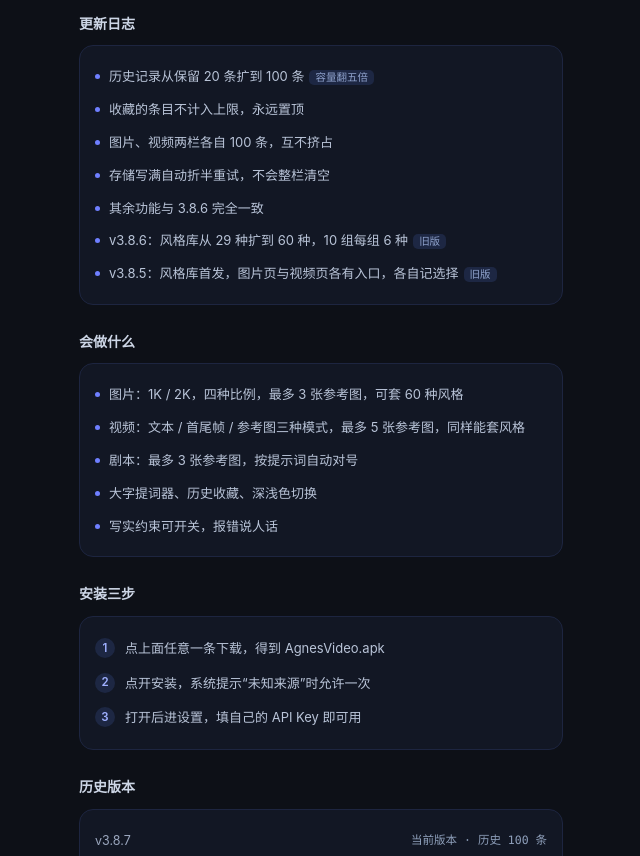
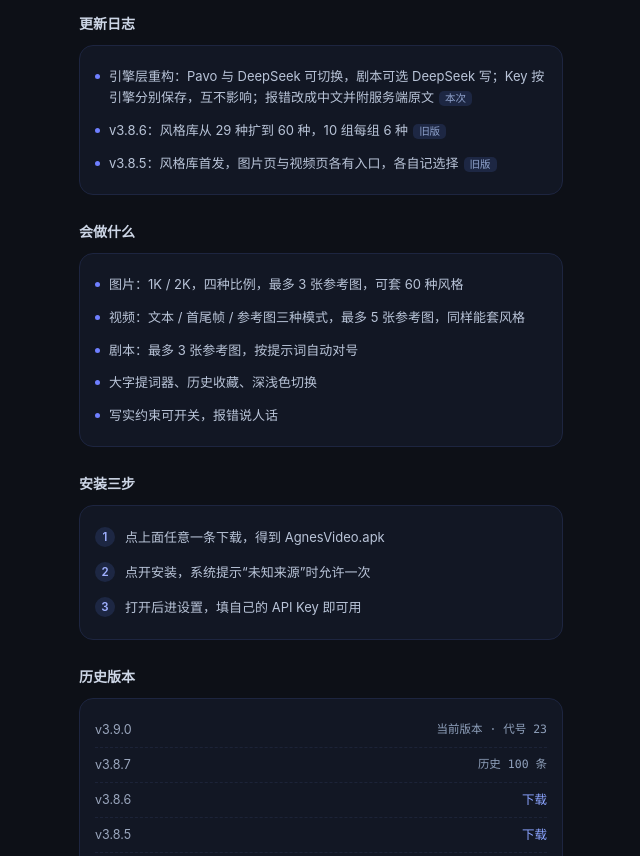
Before and after one commit to lzm-Python/agnes-update, a plain HTML site: page index.html in a window 1280 px wide. Shown: the part 920-1776 px from the top of the page, without its empty margins (319-959 px from the left). Drawn offline with Linux system fonts and the light colour scheme.

Commit message:
download page -> 3.9.0

```diff
--- a/index.html
+++ b/index.html
@@ -57,7 +57,7 @@ h2{font-size:14px;color:#cdd6e6;margin:26px 0 10px;font-weight:600}
     <div>
       <h1>Agnes 工作台</h1>
       <div class="sub">图片 · 视频 · 剧本 · 直连 API</div>
-      <div class="badge">v3.8.7 · 历史记录 100 条</div>
+      <div class="badge">v3.9.0 · 代号 23</div>
     </div>
   </div>
 
@@ -89,11 +89,7 @@ h2{font-size:14px;color:#cdd6e6;margin:26px 0 10px;font-weight:600}
 
   <h2>更新日志</h2>
   <div class="card">
-    <div class="li"><i></i><span>历史记录从保留 20 条扩到 100 条<span class="tag">容量翻五倍</span></span></div>
-    <div class="li"><i></i><span>收藏的条目不计入上限，永远置顶</span></div>
-    <div class="li"><i></i><span>图片、视频两栏各自 100 条，互不挤占</span></div>
-    <div class="li"><i></i><span>存储写满自动折半重试，不会整栏清空</span></div>
-    <div class="li"><i></i><span>其余功能与 3.8.6 完全一致</span></div>
+    <div class="li"><i></i><span>引擎层重构：Pavo 与 DeepSeek 可切换，剧本可选 DeepSeek 写；Key 按引擎分别保存，互不影响；报错改成中文并附服务端原文<span class="tag">本次</span></span></div>
     <div class="li"><i></i><span>v3.8.6：风格库从 29 种扩到 60 种，10 组每组 6 种<span class="tag">旧版</span></span></div>
     <div class="li"><i></i><span>v3.8.5：风格库首发，图片页与视频页各有入口，各自记选择<span class="tag">旧版</span></span></div>
   </div>
@@ -116,7 +112,8 @@ h2{font-size:14px;color:#cdd6e6;margin:26px 0 10px;font-weight:600}
 
   <h2>历史版本</h2>
   <div class="card">
-    <div class="ver"><span>v3.8.7</span><span class="mono">当前版本 · 历史 100 条</span></div>
+    <div class="ver"><span>v3.9.0</span><span class="mono">当前版本 · 代号 23</span></div>
+    <div class="ver"><span>v3.8.7</span><span class="mono">历史 100 条</span></div>
     <div class="ver"><span>v3.8.6</span><a href="https://github.com/lzm-Python/agnes-update/releases/tag/v3.8.6">下载</a></div>
     <div class="ver"><span>v3.8.5</span><a href="https://github.com/lzm-Python/agnes-update/releases/tag/v3.8.5">下载</a></div>
     <div class="ver"><span>v3.8.0</span><a href="https://github.com/lzm-Python/agnes-update/releases/tag/v3.8.0">下载</a></div>
@@ -159,7 +156,7 @@ h2{font-size:14px;color:#cdd6e6;margin:26px 0 10px;font-weight:600}
   <h2>文件信息</h2>
   <div class="card">
     <div class="ver"><span>包名</span><span class="mono">com.agnes.video</span></div>
-    <div class="ver"><span>版本代号</span><span class="mono">22</span></div>
+    <div class="ver"><span>版本代号</span><span class="mono">23</span></div>
     <div class="ver"><span>最低系统</span><span class="mono">Android 5.0 / API 21</span></div>
     <div class="ver"><span>签名</span><span class="mono">自签（同包名可覆盖升级）</span></div>
     <div class="ver"><span>更新源</span><span class="mono">version.json</span></div>
```
